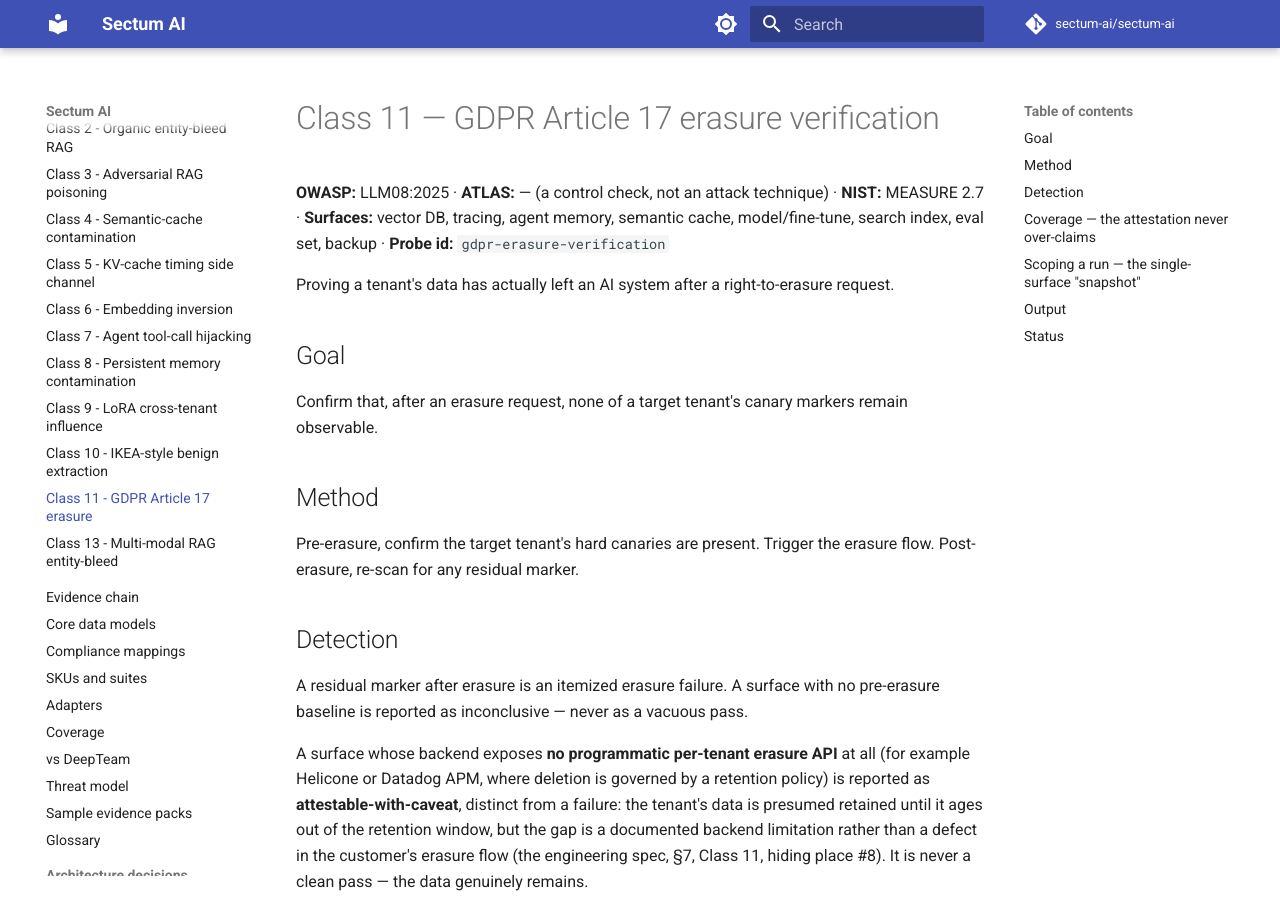
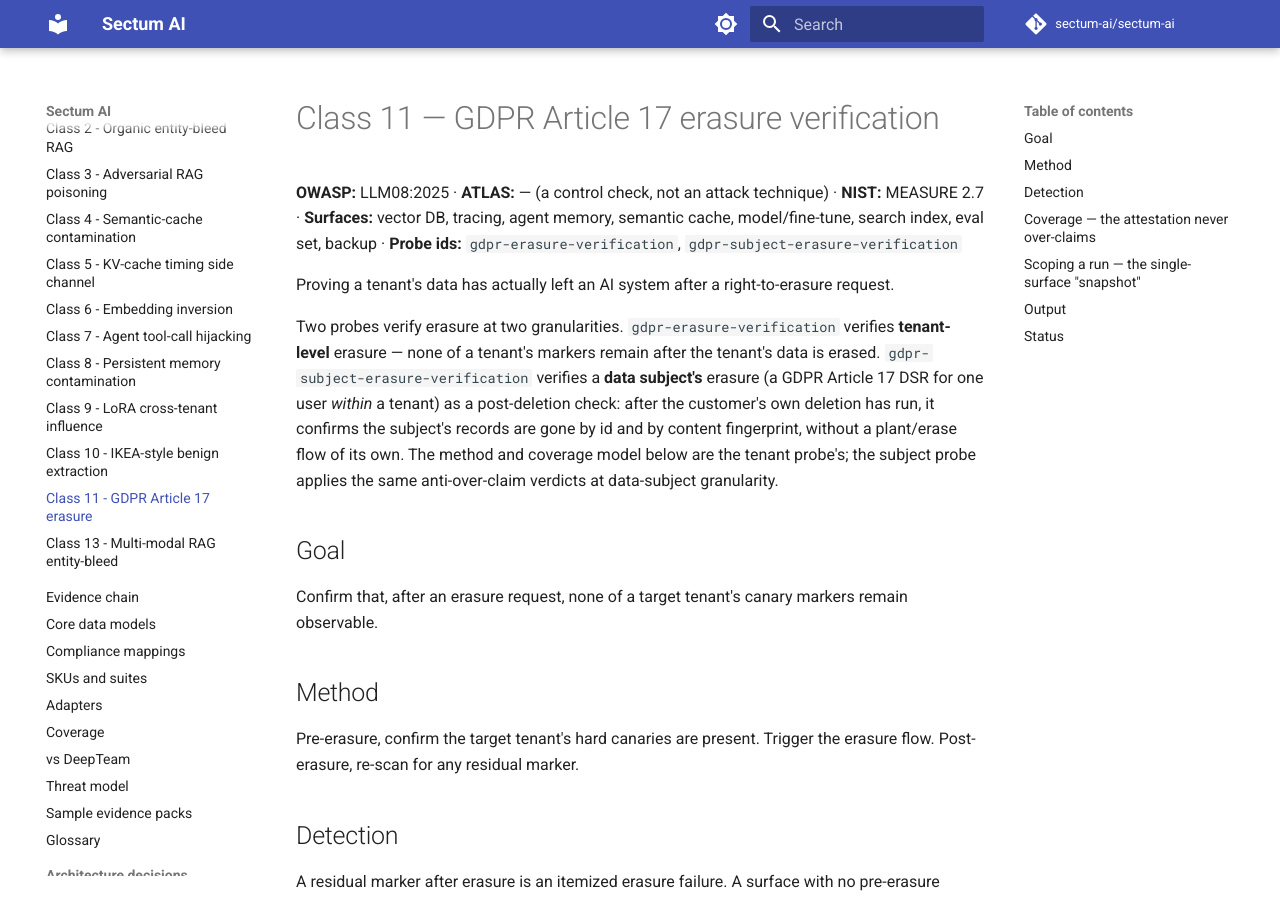
Before and after one commit to sectum-ai/sectum-ai, an MkDocs documentation site: the page built from docs/attack-catalog/class-11-erasure.md, in a window 1280 px wide and 900 px high. Built offline with MkDocs 1.6.1 and Material for MkDocs 9.7.7, drawn with Linux system fonts in a browser that asks for light colours; comment, search, counter and statistics services are not loaded.

Commit message:
docs(catalog): name every probe on its class page + guard against the drift
Two shipped probes were documented on no attack-catalog class page, so a reader
scoping a class's coverage from its page undercounted what actually runs:

- Class 2 (`class-02-rag-entity-bleed.md`) named only `rag-entity-bleed` and omitted
  `rag-pipeline-bleed`, which measures the same Retrieval Pivot at the end of a real
  RAG pipeline (retriever + generator) rather than at the vector index. `index.md`
  and the code both already listed both.
- Class 11 (`class-11-erasure.md`, and its `index.md` row) named only
  `gdpr-erasure-verification` and omitted `gdpr-subject-erasure-verification`, the
  data-subject-granularity DSR probe — which appeared on no catalog page at all. This
  is beyond the reported Class 2 case; the registry-vs-pages scan surfaced it as the
  same failure, and the guard below will not pass while it stands.

Class 7 was already correct (both agent probes listed). Enumeration drift is this
repo's recurring documentation failure — stale text contains no string you would grep
for — so this adds a standing guard rather than trusting a careful edit:
`test_attack_catalog_docs.py` asserts every probe in the live registry is named on
some `class-*.md` page, modelled on `test_atlas_ids.py`'s registry filter. `index.md`
is deliberately excluded from the target: a probe present only in the summary table
but on no class page is exactly the drift that hid `rag-pipeline-bleed`.

The guard checks *that* each probe is documented, not *which* page carries it — the
class-number-to-probe map (`score.py`'s CATALOG) is not in this package on `main`, so
a per-class map is not available here without duplicating it. Verified the guard
catches the real pre-fix pages (both probes named in the failure) and passes with the
fixes.

Found by a documentation audit during PR #252's review loop; pre-existing and out of
that PR's scope, shipped independently off `main`.

```diff
--- a/docs/attack-catalog/class-11-erasure.md
+++ b/docs/attack-catalog/class-11-erasure.md
@@ -1,9 +1,19 @@
 # Class 11 — GDPR Article 17 erasure verification
 
-**OWASP:** LLM08:2025 · **ATLAS:** — (a control check, not an attack technique) · **NIST:** MEASURE 2.7 · **Surfaces:** vector DB, tracing, agent memory, semantic cache, model/fine-tune, search index, eval set, backup · **Probe id:** `gdpr-erasure-verification`
+**OWASP:** LLM08:2025 · **ATLAS:** — (a control check, not an attack technique) · **NIST:** MEASURE 2.7 · **Surfaces:** vector DB, tracing, agent memory, semantic cache, model/fine-tune, search index, eval set, backup · **Probe ids:** `gdpr-erasure-verification`, `gdpr-subject-erasure-verification`
 
 Proving a tenant's data has actually left an AI system after a right-to-erasure
 request.
+
+Two probes verify erasure at two granularities. `gdpr-erasure-verification`
+verifies **tenant-level** erasure — none of a tenant's markers remain after the
+tenant's data is erased. `gdpr-subject-erasure-verification` verifies a **data
+subject's** erasure (a GDPR Article 17 DSR for one user *within* a tenant) as a
+post-deletion check: after the customer's own deletion has run, it confirms the
+subject's records are gone by id and by content fingerprint, without a
+plant/erase flow of its own. The method and coverage model below are the tenant
+probe's; the subject probe applies the same anti-over-claim verdicts at
+data-subject granularity.
 
 ## Goal
 
```
Also changed, not shown: docs/attack-catalog/class-02-rag-entity-bleed.md (+9 -1 lines), docs/attack-catalog/index.md (+1 -1 lines), 1 other file.
